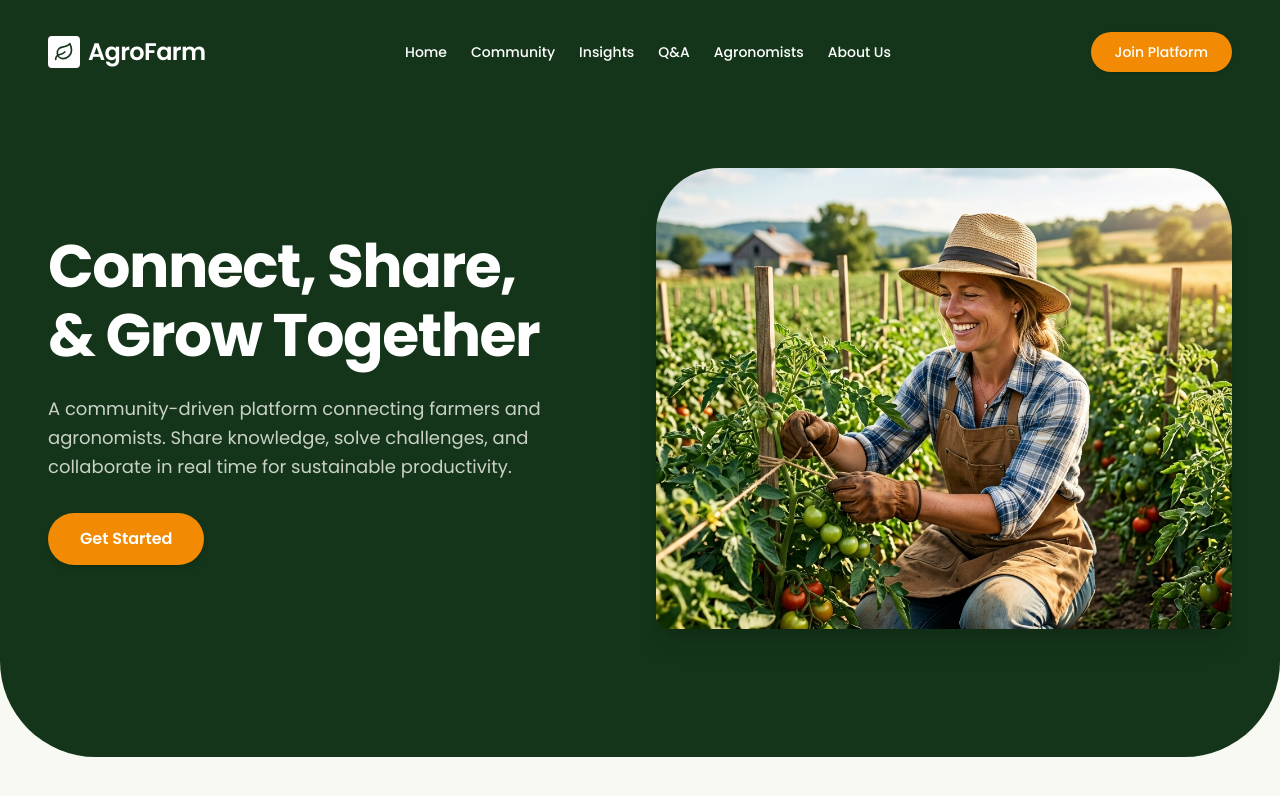
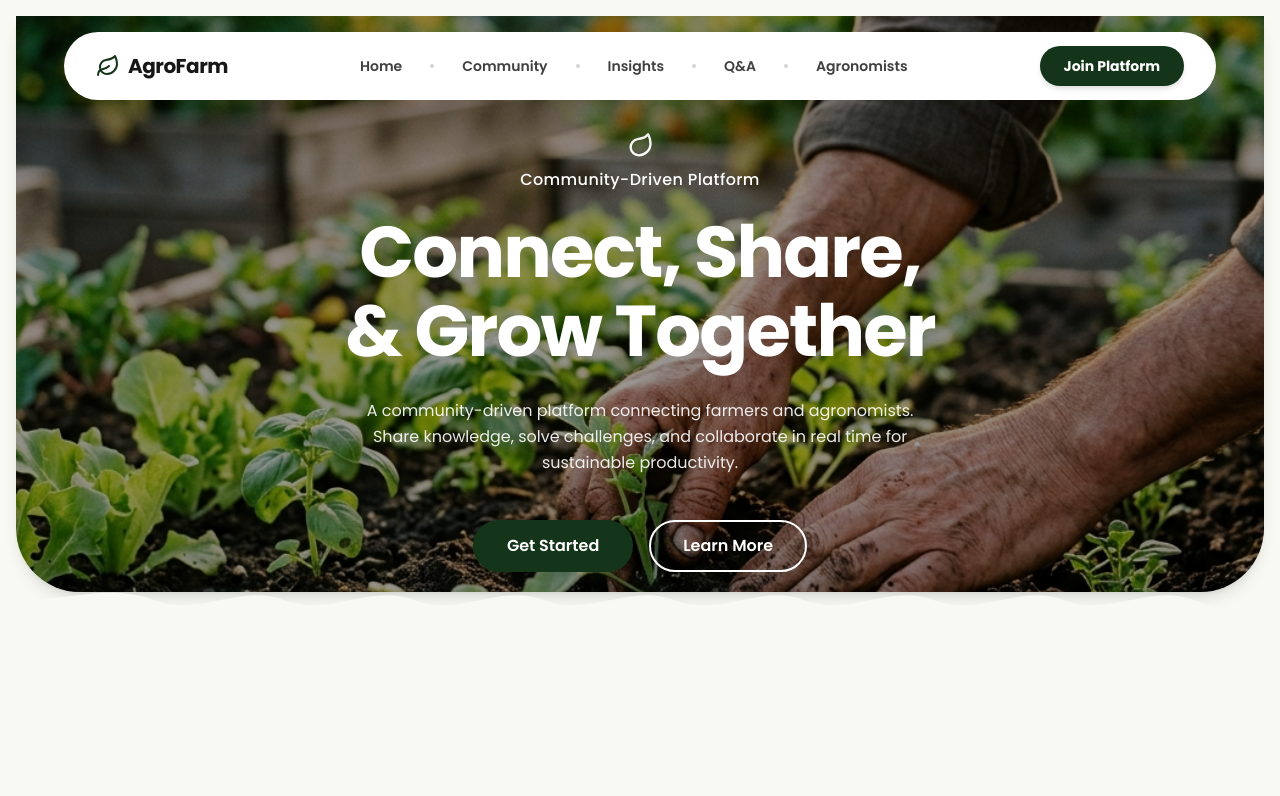
Before and after one commit to BYIRINGIRO-Samuel/Agro-hub, a Next.js app: page / in a window 1280 px wide. Shown: the top 796 px of the page. Built offline with nearby package versions, Linux system fonts and the light colour scheme.

Commit message:
Update hero layout to match new centered design

```diff
--- a/app/page.tsx
+++ b/app/page.tsx
@@ -5,78 +5,97 @@ export default function Home() {
   return (
     <div className="flex flex-col min-h-screen bg-brand-light font-sans">
       {/* Hero Section */}
-      <section className="bg-brand-green text-white rounded-b-[3rem] md:rounded-b-[6rem] relative overflow-hidden px-6 py-6 md:px-12 md:py-8 layout-content">
+      <section className="relative w-full h-[80vh] min-h-[600px] flex flex-col justify-between overflow-hidden sm:px-6">
+        {/* Background Image & Overlay */}
+        <div className="absolute inset-x-0 top-0 bottom-12 rounded-b-[3rem] md:rounded-b-[4rem] sm:mx-4 overflow-hidden z-0 shadow-lg sm:top-4">
+          <Image
+            src="/hero_bg.png"
+            alt="Farming and Gardening Background"
+            fill
+            className="object-cover object-center"
+            priority
+          />
+          <div className="absolute inset-0 bg-black/40 z-0"></div>
+        </div>
 
-        {/* Navigation */}
-        <nav className="flex items-center justify-between mb-16 md:mb-24 relative z-10 max-w-7xl mx-auto">
+        {/* Navigation - Floating White Pill */}
+        <nav className="relative z-20 mx-auto w-full max-w-6xl mt-8 px-4 sm:px-6 md:px-8 py-3.5 bg-white rounded-full flex items-center justify-between shadow-2xl">
           {/* Logo */}
           <div className="flex items-center gap-2">
-            <div className="bg-white text-brand-green p-1.5 rounded-sm">
-              <svg xmlns="http://www.w3.org/2000/svg" width="20" height="20" viewBox="0 0 24 24" fill="none" stroke="currentColor" strokeWidth="2" strokeLinecap="round" strokeLinejoin="round">
-                <path d="M11 20A7 7 0 0 1 9.8 6.1C15.5 5 17 4.48 19 2c1 2 2 4.18 2 8 0 5.5-4.78 10-10 10Z"/>
-                <path d="M2 21c0-3 1.85-5.36 5.08-6C9.5 14.52 12 13 13 12"/>
-              </svg>
-            </div>
-            <span className="text-xl md:text-2xl font-semibold tracking-tight">AgroFarm</span>
+            <svg className="text-brand-green" xmlns="http://www.w3.org/2000/svg" width="24" height="24" viewBox="0 0 24 24" fill="none" stroke="currentColor" strokeWidth="2" strokeLinecap="round" strokeLinejoin="round">
+              <path d="M11 20A7 7 0 0 1 9.8 6.1C15.5 5 17 4.48 19 2c1 2 2 4.18 2 8 0 5.5-4.78 10-10 10Z"/>
+              <path d="M2 21c0-3 1.85-5.36 5.08-6C9.5 14.52 12 13 13 12"/>
+            </svg>
+            <span className="text-xl font-bold tracking-tight text-neutral-900">AgroFarm</span>
           </div>
 
           {/* Desktop Links */}
-          <div className="hidden md:flex items-center gap-6 text-sm font-medium">
-            <Link href="#" className="hover:text-brand-orange transition-colors">Home</Link>
-            <Link href="#" className="hover:text-brand-orange transition-colors">Community</Link>
-            <Link href="#" className="hover:text-brand-orange transition-colors">Insights</Link>
-            <Link href="#" className="hover:text-brand-orange transition-colors">Q&A</Link>
-            <Link href="#" className="hover:text-brand-orange transition-colors">Agronomists</Link>
-            <Link href="#" className="hover:text-brand-orange transition-colors">About Us</Link>
+          <div className="hidden md:flex items-center gap-7 text-sm font-semibold text-neutral-700">
+            <Link href="#" className="hover:text-brand-green transition-colors">Home</Link>
+            <div className="w-1 h-1 bg-neutral-300 rounded-full"></div>
+            <Link href="#" className="hover:text-brand-green transition-colors">Community</Link>
+            <div className="w-1 h-1 bg-neutral-300 rounded-full"></div>
+            <Link href="#" className="hover:text-brand-green transition-colors">Insights</Link>
+            <div className="w-1 h-1 bg-neutral-300 rounded-full"></div>
+            <Link href="#" className="hover:text-brand-green transition-colors">Q&A</Link>
+            <div className="w-1 h-1 bg-neutral-300 rounded-full"></div>
+            <Link href="#" className="hover:text-brand-green transition-colors">Agronomists</Link>
           </div>
 
           {/* CTA Button */}
-          <Link href="#" className="hidden md:inline-flex items-center justify-center px-6 py-2.5 text-sm font-medium text-white bg-brand-orange rounded-full hover:bg-brand-orange-hover transition-colors shadow-sm">
+          <Link href="#" className="hidden md:inline-flex items-center justify-center px-6 py-2.5 text-sm font-bold text-white bg-brand-green rounded-full hover:bg-brand-green-hover transition-colors shadow-md">
             Join Platform
           </Link>
 
-          {/* Mobile Menu Toggle (Placeholder) */}
-          <button className="md:hidden p-2 text-white">
+          {/* Mobile Menu Toggle */}
+          <button className="md:hidden p-2 text-neutral-900">
             <svg xmlns="http://www.w3.org/2000/svg" width="24" height="24" viewBox="0 0 24 24" fill="none" stroke="currentColor" strokeWidth="2" strokeLinecap="round" strokeLinejoin="round"><line x1="4" x2="20" y1="12" y2="12"/><line x1="4" x2="20" y1="6" y2="6"/><line x1="4" x2="20" y1="18" y2="18"/></svg>
           </button>
         </nav>
 
-        {/* Hero Content */}
-        <div className="max-w-7xl mx-auto grid grid-cols-1 md:grid-cols-2 gap-12 md:gap-8 items-center pb-12 md:pb-24 relative z-10">
+        {/* Hero Content Overlay */}
+        <div className="relative z-10 flex flex-col items-center justify-center text-center flex-1 px-4 mt-8 pb-20">
+          <div className="flex flex-col items-center gap-5 max-w-3xl">
+            <div className="flex flex-col items-center gap-2">
+              <svg className="text-white" xmlns="http://www.w3.org/2000/svg" width="28" height="28" viewBox="0 0 24 24" fill="none" stroke="currentColor" strokeWidth="2" strokeLinecap="round" strokeLinejoin="round">
+                <path d="M11 20A7 7 0 0 1 9.8 6.1C15.5 5 17 4.48 19 2c1 2 2 4.18 2 8 0 5.5-4.78 10-10 10Z"/>
+              </svg>
+              <span className="text-white font-medium tracking-wide">Community-Driven Platform</span>
+            </div>
 
-          {/* Left Text */}
-          <div className="flex flex-col gap-6 md:pr-12">
-            <h1 className="text-4xl md:text-6xl font-bold leading-[1.15] tracking-tight">
-              Connect, Share, <br className="hidden md:block" /> & Grow Together
+            <h1 className="text-5xl md:text-7xl font-bold leading-[1.1] tracking-tight text-white mb-2">
+              Connect, Share, <br /> & Grow Together
             </h1>
-            <p className="text-brand-light/80 text-base md:text-lg max-w-lg leading-relaxed">
+
+            <p className="text-white/90 text-sm md:text-base max-w-xl leading-relaxed mb-4">
               A community-driven platform connecting farmers and agronomists. Share knowledge, solve challenges, and collaborate in real time for sustainable productivity.
             </p>
-            <div className="pt-2">
-              <Link href="#" className="inline-flex items-center justify-center px-8 py-3.5 text-base font-semibold text-white bg-brand-orange rounded-full hover:bg-brand-orange-hover transition-all shadow-md hover:shadow-lg">
+
+            <div className="flex flex-wrap items-center justify-center gap-4 pt-2">
+              <Link href="#" className="inline-flex items-center justify-center px-8 py-3 text-sm md:text-base font-semibold text-white bg-brand-green border-2 border-brand-green rounded-full hover:bg-brand-green-hover transition-all">
                 Get Started
+              </Link>
+              <Link href="#" className="inline-flex items-center justify-center px-8 py-3 text-sm md:text-base font-semibold text-white bg-transparent border-2 border-white rounded-full hover:bg-white/10 transition-all">
+                Learn More
               </Link>
             </div>
           </div>
-
-          {/* Right Image */}
-          <div className="relative w-full aspect-4/3 md:aspect-5/4">
-            <div className="absolute inset-x-0 bottom-0 top-12 md:top-8 bg-brand-green-hover rounded-t-[3rem] md:rounded-t-[4rem] rounded-b-xl z-0" />
-            <Image
-              src="/hero.png"
-              alt="Farmer smiling in a field"
-              fill
-              className="object-cover object-center rounded-t-[3rem] md:rounded-t-[4rem] rounded-b-xl z-10 shadow-xl"
-              priority
-            />
-          </div>
         </div>
 
+        {/* Bottom Cloud SVG Cover */}
+        <div className="absolute inset-x-0 bottom-0 z-10 pointer-events-none sm:px-4">
+          <svg className="w-full h-auto text-brand-light transform translate-y-1" viewBox="0 0 1440 100" fill="currentColor" xmlns="http://www.w3.org/2000/svg">
+            <path d="M0 100V50C60 50 110 30 160 50C210 70 260 30 310 50C360 70 410 30 460 50C510 70 560 30 610 50C660 70 710 30 760 50C810 70 860 30 910 50C960 70 1010 30 1060 50C1110 70 1160 30 1210 50C1260 70 1310 30 1360 50C1410 70 1440 60 1440 60V100H0Z"/>
+          </svg>
+        </div>
       </section>
 
       {/* Rest of the page content would go here later */}
-      <main className="flex-1 py-16">
-        {/* Placeholder to show scrolling / rest of page */}
+      <main className="flex-1 pb-16 pt-8">
+        {/* About section preview (based on design) */}
+        <div className="max-w-5xl mx-auto px-6 py-12">
+           {/* Section to implement next */}
+        </div>
       </main>
     </div>
   );
```
